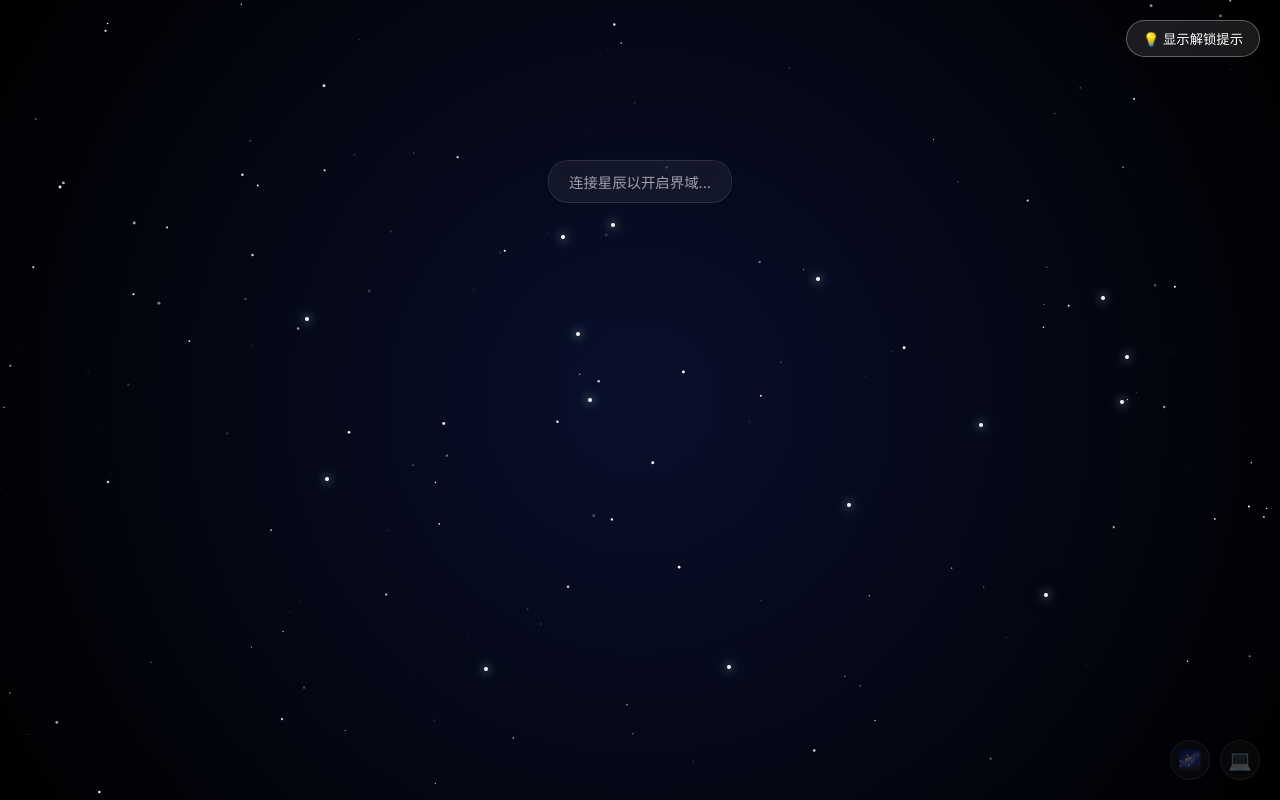
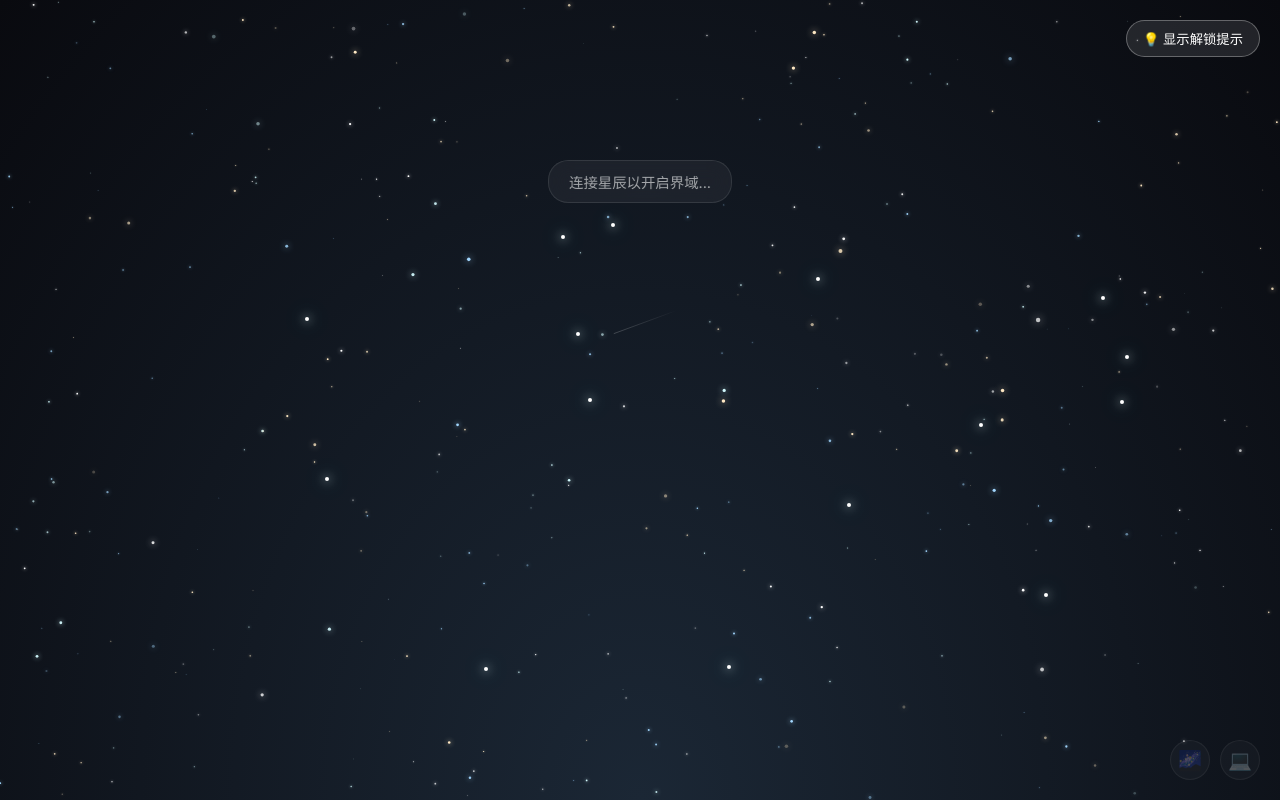
Before and after one commit to UsFaker/frozen-lunar-vault, a website: page public/index.html in a window 1280 px wide. Drawn offline with nearby package versions, Linux system fonts and the light colour scheme.

Commit message:
feat: Enhance cosmic starfield with parallax depth and shooting stars

```diff
--- a/public/css/unlock-cosmic.css
+++ b/public/css/unlock-cosmic.css
@@ -1,6 +1,7 @@
 /* Cosmic Theme Styles */
 #cosmic-container {
-    background: radial-gradient(circle at center, #0a0f2c 0%, #000000 100%);
+    background: radial-gradient(ellipse at bottom, #1b2735 0%, #090a0f 100%);
+    overflow: hidden;
 }
 
 #cosmic-canvas {
--- a/public/js/unlock.js
+++ b/public/js/unlock.js
@@ -158,7 +158,7 @@ function initCosmic() {
         layer.appendChild(star);
     }
 
-    // Canvas stars
+    // Canvas stars (Enhanced Cosmic Version)
     const canvas = document.getElementById('cosmic-canvas');
     if (!canvas) return;
     const ctx = canvas.getContext('2d');
@@ -166,27 +166,102 @@ function initCosmic() {
     canvas.height = window.innerHeight;
 
     const stars = [];
-    for(let i=0; i<200; i++) {
+    const colors = ['#ffffff', '#ffe9c4', '#d4fbff', '#a3d8ff']; // white, pale yellow, pale cyan, light blue
+
+    for(let i=0; i<350; i++) {
+        // Parallax depth: 0 is distant, 1 is close
+        const depth = Math.random();
         stars.push({
             x: Math.random() * canvas.width,
             y: Math.random() * canvas.height,
-            size: Math.random() * 1.5,
-            speed: Math.random() * 0.5
+            size: (Math.random() * 1.2 + 0.3) * (depth + 0.5), // closer stars are bigger
+            speed: (Math.random() * 0.15 + 0.05) * (depth + 0.2), // closer stars move faster
+            color: colors[Math.floor(Math.random() * colors.length)],
+            twinkleSpeed: Math.random() * 0.02 + 0.005,
+            twinklePhase: Math.random() * Math.PI * 2
         });
+    }
+
+    // Shooting stars
+    const shootingStars = [];
+    function spawnShootingStar() {
+        if (Math.random() < 0.02 && shootingStars.length < 2) { // 2% chance per frame
+            shootingStars.push({
+                x: Math.random() * canvas.width * 1.2,
+                y: Math.random() * canvas.height * 0.3 - 100, // Start high
+                length: Math.random() * 100 + 40,
+                speedX: -(Math.random() * 12 + 8), // Fast diagonal left
+                speedY: Math.random() * 6 + 3,
+                opacity: 1
+            });
+        }
     }
 
     function animateCosmic() {
         if (currentTheme !== 'cosmic') return;
+
         ctx.clearRect(0, 0, canvas.width, canvas.height);
-        ctx.fillStyle = '#fff';
+
+        // Draw normal stars with parallax and glow
         stars.forEach(s => {
-            ctx.globalAlpha = 0.5 + Math.sin(Date.now() * 0.001 * s.speed) * 0.5;
+            s.twinklePhase += s.twinkleSpeed;
+            // Pulse between 0.2 and 1.0 opacity
+            const opacity = 0.2 + Math.abs(Math.sin(s.twinklePhase)) * 0.8;
+
+            ctx.globalAlpha = opacity;
+            ctx.fillStyle = s.color;
+            ctx.shadowBlur = s.size * 4; // Glow effect
+            ctx.shadowColor = s.color;
+
             ctx.beginPath();
             ctx.arc(s.x, s.y, s.size, 0, Math.PI * 2);
             ctx.fill();
-            s.y -= s.speed;
+
+            // Disable shadow for performance and clean drawing of next elements
+            ctx.shadowBlur = 0;
+
+            // Move
+            s.y -= s.speed; // Drift upwards slowly
+            s.x -= s.speed * 0.3; // Slight diagonal drift
+
+            // Wrap around seamlessly
             if(s.y < 0) s.y = canvas.height;
+            if(s.x < 0) s.x = canvas.width;
         });
+
+        // Handle shooting stars
+        spawnShootingStar();
+        for (let i = shootingStars.length - 1; i >= 0; i--) {
+            const ss = shootingStars[i];
+
+            // Draw trail gradient
+            const gradient = ctx.createLinearGradient(ss.x, ss.y, ss.x - ss.length * (ss.speedX/Math.abs(ss.speedX)), ss.y - ss.length * (ss.speedY/Math.abs(ss.speedY)));
+            gradient.addColorStop(0, `rgba(255, 255, 255, ${ss.opacity})`);
+            gradient.addColorStop(1, 'rgba(255, 255, 255, 0)');
+
+            ctx.globalAlpha = 1;
+            ctx.strokeStyle = gradient;
+            ctx.lineWidth = Math.max(1, ss.opacity * 2);
+            ctx.lineCap = 'round';
+
+            ctx.beginPath();
+            ctx.moveTo(ss.x, ss.y);
+            const tailX = ss.x - ss.speedX * (ss.length / 10);
+            const tailY = ss.y - ss.speedY * (ss.length / 10);
+            ctx.lineTo(tailX, tailY);
+            ctx.stroke();
+
+            // Move shooting star
+            ss.x += ss.speedX;
+            ss.y += ss.speedY;
+            ss.opacity -= 0.02; // Fade out speed
+
+            // Remove if invisible or out of bounds
+            if (ss.opacity <= 0 || ss.x < -100 || ss.y > canvas.height + 100) {
+                shootingStars.splice(i, 1);
+            }
+        }
+
         requestAnimationFrame(animateCosmic);
     }
     animateCosmic();
```
